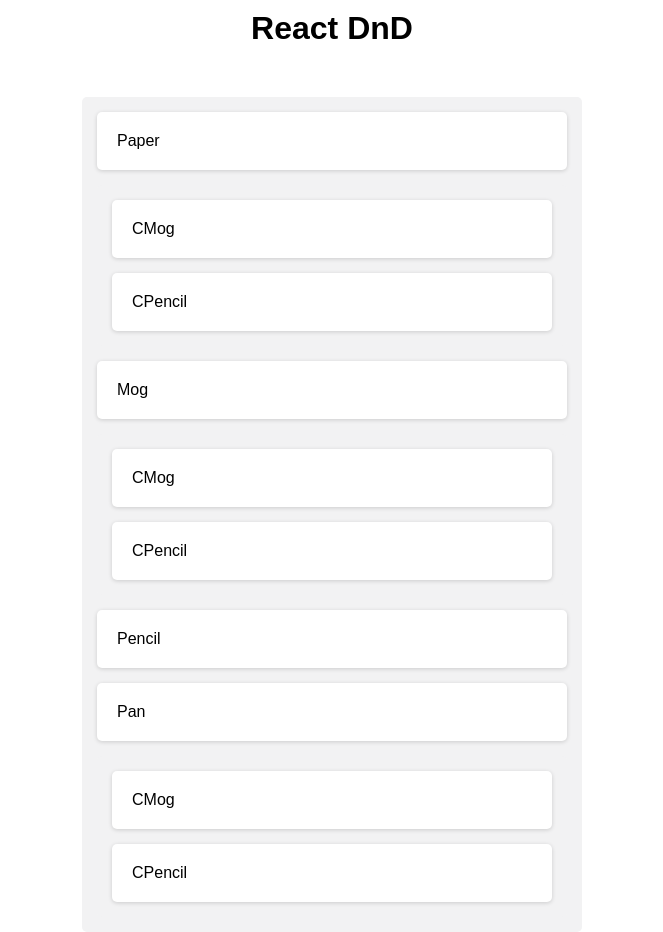
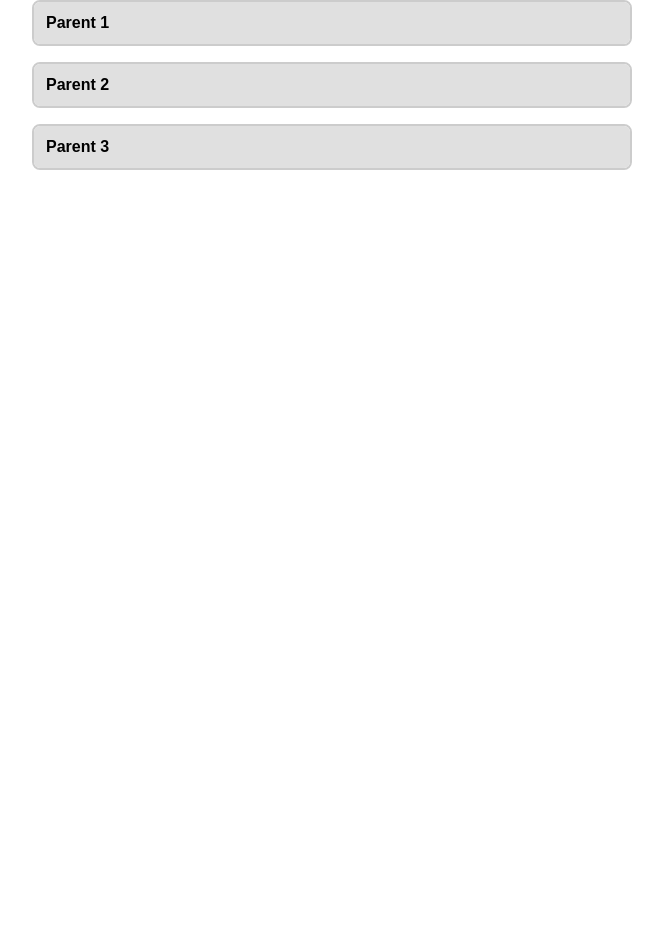
Before and after one commit to itsjahidhasan/react-dnd, a React (Vite) app: page / in a window 1280 px wide. Shown: the whole page, without its empty margins (308-971 px from the left). After the commit the page ends 800 px from the top, so only its background shows below. Built offline with nearby package versions, Linux system fonts and the light colour scheme.

Commit message:
without package DND

```diff
--- a/src/App.jsx
+++ b/src/App.jsx
@@ -1,10 +1,12 @@
 import "./App.css";
-import { ParentChildDnd } from "./complex-dnd";
+import { DragAndDrop } from "./basic-drag-drop";
 
 function App() {
   return (
     <>
-      <ParentChildDnd />
+      {/* <DnD /> */}
+      <DragAndDrop />
+      {/* <MultipleContainers trashable /> */}
     </>
   );
 }
--- /dev/null
+++ b/src/basic-drag-drop/dnd.component.jsx
@@ -0,0 +1,151 @@
+import { useState } from "react";
+
+export const DragAndDrop = () => {
+  const [containers, setContainers] = useState([
+    {
+      id: 25,
+      name: "Parent 1",
+      children: [
+        { id: 1, name: "P1 C1" },
+        { id: 2, name: "P1 C2" },
+      ],
+    },
+    {
+      id: 26,
+      name: "Parent 2",
+      children: [
+        { id: 3, name: "P2 C1" },
+        { id: 4, name: "P2 C2" },
+      ],
+    },
+    {
+      id: 27,
+      name: "Parent 3",
+      children: [],
+    },
+  ]);
+
+  const [draggedItem, setDraggedItem] = useState(null);
+  const [dragSource, setDragSource] = useState(null);
+  const [openContainers, setOpenContainers] = useState({}); // Tracks open containers
+
+  const handleDragStart = (e, item, sourceId) => {
+    setDraggedItem(item);
+    setDragSource(sourceId);
+    e.dataTransfer.effectAllowed = "move";
+  };
+
+  const handleDragOver = (e) => {
+    e.preventDefault();
+    e.dataTransfer.dropEffect = "move";
+  };
+
+  const handleDrop = (e, targetId) => {
+    e.preventDefault();
+
+    if (dragSource !== null && targetId !== null) {
+      setContainers((prev) => {
+        const updatedContainers = [...prev];
+
+        // Find source and target containers
+        const sourceContainer = updatedContainers.find(
+          (container) => container.id === dragSource
+        );
+        const targetContainer = updatedContainers.find(
+          (container) => container.id === targetId
+        );
+
+        if (sourceContainer && targetContainer) {
+          // Remove the item from the source container
+          sourceContainer.children = sourceContainer.children.filter(
+            (child) => child.id !== draggedItem.id
+          );
+
+          // Add the item to the target container
+          targetContainer.children.push(draggedItem);
+        }
+
+        return updatedContainers;
+      });
+
+      setDraggedItem(null);
+      setDragSource(null);
+    }
+  };
+
+  const toggleContainer = (id) => {
+    setOpenContainers((prev) => ({
+      ...prev,
+      [id]: !prev[id], // Toggle the open state of the container
+    }));
+  };
+
+  return (
+    <div style={{ maxWidth: "600px", margin: "0 auto" }}>
+      {containers.map((container) => (
+        <div
+          key={container.id}
+          style={{
+            marginBottom: "16px",
+            border: "2px solid #ccc",
+            borderRadius: "8px",
+            overflow: "hidden",
+            backgroundColor: "#f9f9f9",
+          }}
+        >
+          {/* Accordion Header */}
+          <div
+            onClick={() => toggleContainer(container.id)}
+            style={{
+              padding: "12px",
+              cursor: "pointer",
+              backgroundColor: "#e0e0e0",
+              fontWeight: "bold",
+              borderBottom: openContainers[container.id]
+                ? "2px solid #ccc"
+                : "none",
+            }}
+          >
+            {container.name}
+          </div>
+
+          {/* Accordion Content */}
+          {openContainers[container.id] && (
+            <div
+              onDragOver={handleDragOver}
+              onDrop={(e) => handleDrop(e, container.id)}
+              style={{
+                padding: "16px",
+                minHeight: "100px",
+              }}
+            >
+              {container.children.length === 0 ? (
+                <p style={{ color: "#aaa", textAlign: "center" }}>
+                  Drop items here
+                </p>
+              ) : (
+                container.children.map((child) => (
+                  <div
+                    key={child.id}
+                    draggable
+                    onDragStart={(e) => handleDragStart(e, child, container.id)}
+                    style={{
+                      padding: "8px",
+                      margin: "4px",
+                      backgroundColor: "#b3d9ff",
+                      borderRadius: "4px",
+                      textAlign: "center",
+                      cursor: "grab",
+                    }}
+                  >
+                    {child.name}
+                  </div>
+                ))
+              )}
+            </div>
+          )}
+        </div>
+      ))}
+    </div>
+  );
+};
--- /dev/null
+++ b/src/basic-drag-drop/index.js
@@ -0,0 +1 @@
+export { DragAndDrop } from "./dnd.component";
--- /dev/null
+++ b/src/complex-dnd/multiple-container-dnd/index.js
@@ -0,0 +1 @@
+export { MultipleContainers } from "./multiple-container.component";
```
Also changed, not shown: src/complex-dnd/multiple-container-dnd/multiple-container.component.jsx (added, +108 -0 lines).
